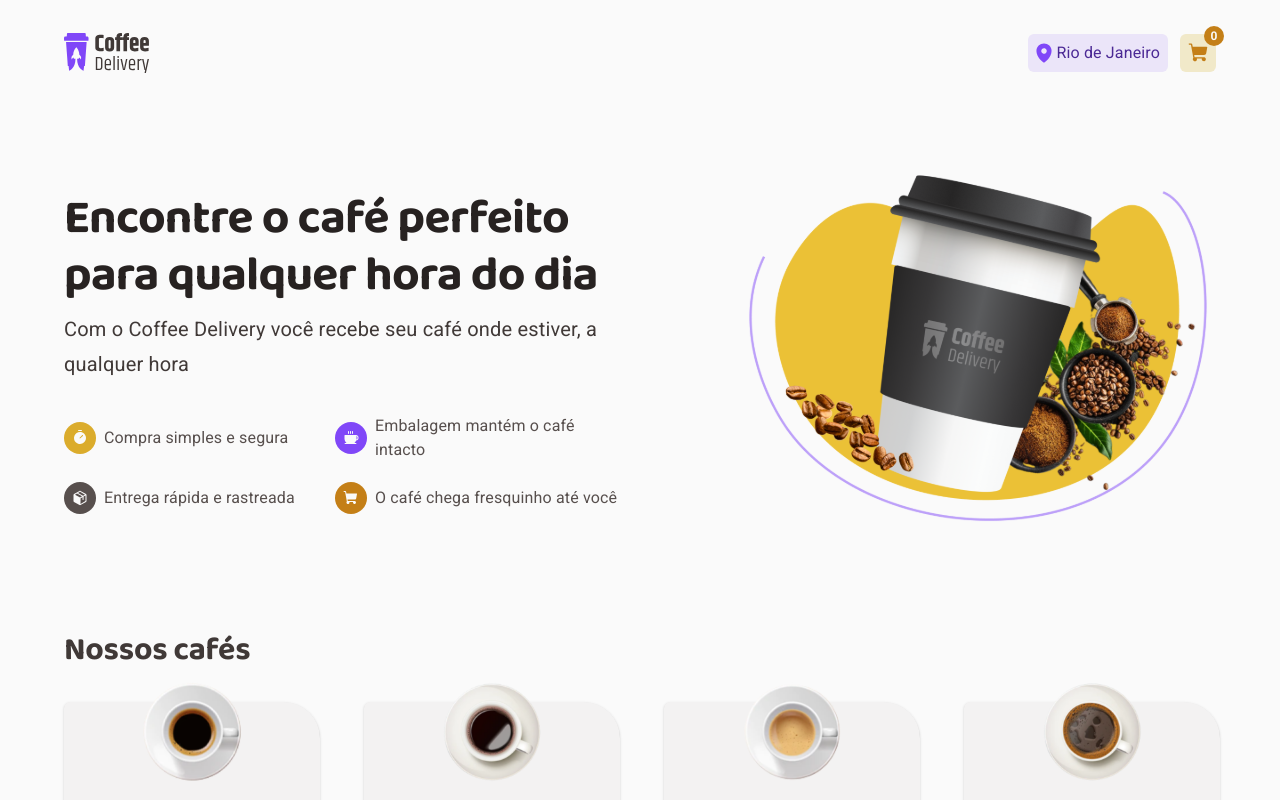
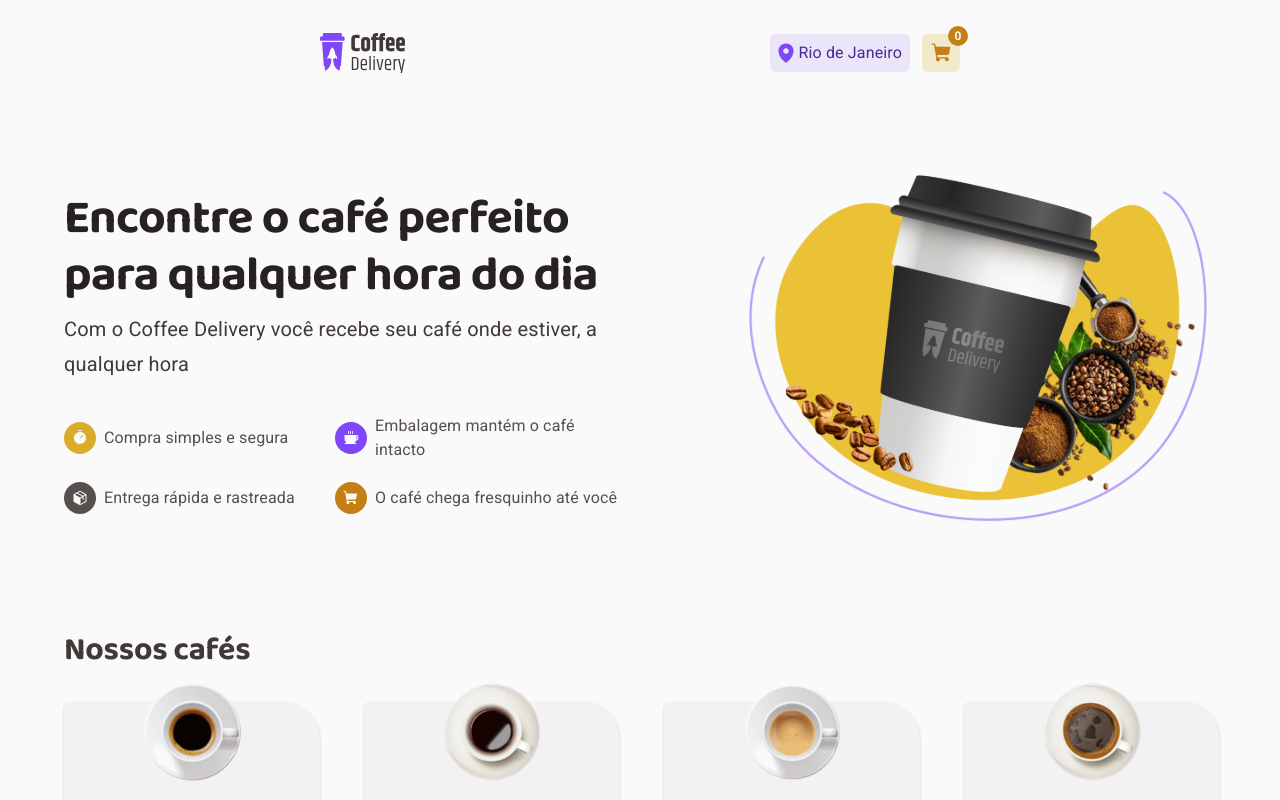
Before and after one commit to MoisesSantana/coffe-delivery, a React (Vite) app: page / in a window 1280 px wide. Shown: the top 800 px of the page. Built offline with nearby package versions, Linux system fonts and the light colour scheme.

Commit message:
style: :lipstick: Fixando cabeçalho e carrinho interativo
cabeçalho fixado no topo da aplicação preparando o botão de carrinho para as futuras interações.

```diff
--- a/src/components/Header/header-styled.ts
+++ b/src/components/Header/header-styled.ts
@@ -1,14 +1,17 @@
 import { styled } from '@mui/material';
 
 export const HeaderContainer = styled('header')`
-  width: 60%;
+  width: 100%;
+  padding: 0 20%;
   background-color: ${({ theme }) => theme.palette.grey[100]};
   display: flex;
   justify-content: space-between;
-  margin: 0;
   height: 105px;
   align-items: center;
-  margin: auto;
+  position: fixed;
+  right: 50%;
+  top: 0;
+  transform: translateX(50%);
   @media (max-width: 1820px) {
     width: 70%;
   }
@@ -42,8 +45,19 @@ export const HeaderContainer = styled('header')`
     }
 
     .cart {
+      line-height: 0;
+      border: none;
+      height: 100%;
+      width: 38px;
+      border-radius: 6px;
+      cursor: pointer;
       background-color: ${({ theme }) => theme.palette.warning.light};
       position: relative;
+      transition: 200ms ease-in-out;
+
+      :hover {
+        filter: brightness(0.95);
+      }
 
       span {
         display: flex;
--- a/src/components/Header/index.tsx
+++ b/src/components/Header/index.tsx
@@ -19,10 +19,10 @@ export function Header() {
           <img src="./pin.svg" alt="localização" />
           <span>Rio de Janeiro</span>
         </div>
-        <div className="cart">
+        <button className="cart">
           <img src="./cart.svg" alt="carrinho" />
           <span>{total}</span>
-        </div>
+        </button>
       </section>
     </HeaderContainer>
   );
--- a/src/pages/Checkout/checkout-styled.ts
+++ b/src/pages/Checkout/checkout-styled.ts
@@ -2,6 +2,7 @@ import { Box, styled } from '@mui/material';
 
 export const CheckoutContainer = styled(Box)`
   display: flex;
+  padding-top: 210px;
   flex-direction: row;
   gap: 2rem;
   width: 60%;
--- a/src/pages/Home/home-styled.ts
+++ b/src/pages/Home/home-styled.ts
@@ -1,6 +1,7 @@
 import { Box, styled } from '@mui/material';
 
 export const HomeContainer = styled(Box)`
+  padding-top: 105px;
   width: 60%;
   margin: auto;
   @media (max-width: 1820px) {
--- a/src/pages/Success/success-styled.ts
+++ b/src/pages/Success/success-styled.ts
@@ -3,6 +3,7 @@ import { Box, styled } from '@mui/material';
 export const SuccessContainer = styled(Box)`
   width: 60%;
   margin: auto;
+  padding-top: 105px;
   margin-top: 80px;
   @media (max-width: 1820px) {
     width: 70%;
```
